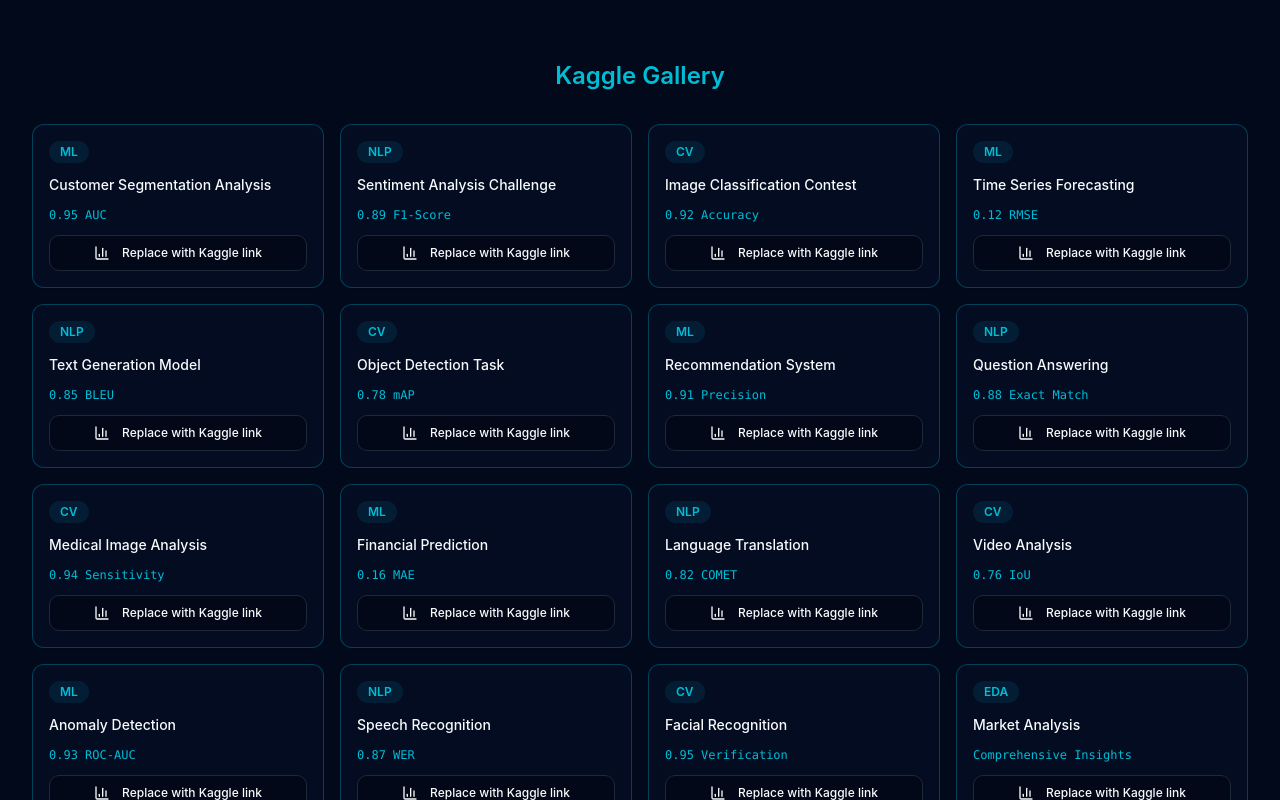
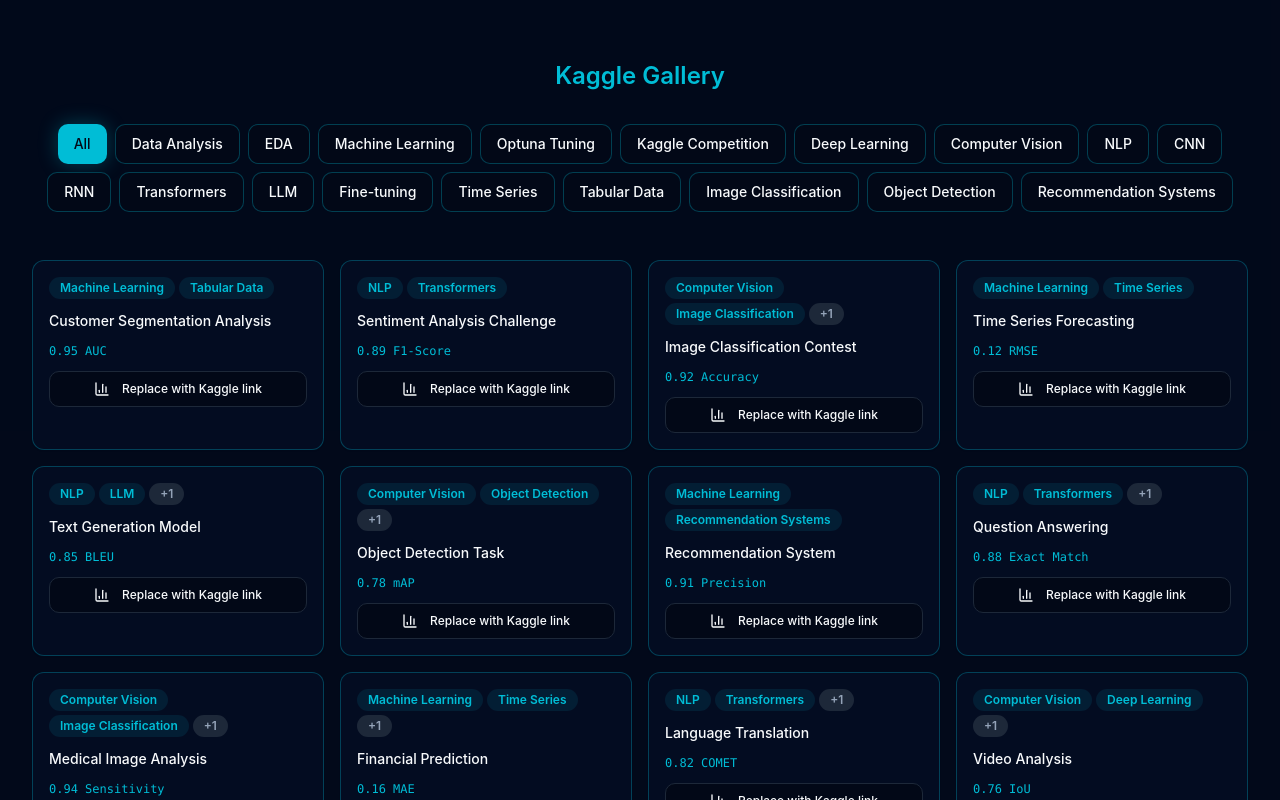
Before and after one commit to muhammadibrahim313/ibrahim-qasmi, a React (Vite) app: page / in a window 1280 px wide. Shown: the part 3380-4180 px from the top of the page. Built offline with nearby package versions, Linux system fonts and the light colour scheme.

Commit message:
feat: Add Kaggle gallery filters

```diff
--- a/src/components/Projects.tsx
+++ b/src/components/Projects.tsx
@@ -6,8 +6,16 @@ import { Badge } from '@/components/ui/badge';
 
 const Projects = () => {
   const [activeFilter, setActiveFilter] = useState('All');
+  const [kaggleFilter, setKaggleFilter] = useState('All');
 
   const filters = ['All', 'NLP', 'CV', 'ML', 'EDA', 'Web Dev'];
+
+  const kaggleFilters = [
+    'All', 'Data Analysis', 'EDA', 'Machine Learning', 'Optuna Tuning',
+    'Kaggle Competition', 'Deep Learning', 'Computer Vision', 'NLP', 'CNN',
+    'RNN', 'Transformers', 'LLM', 'Fine-tuning', 'Time Series', 'Tabular Data',
+    'Image Classification', 'Object Detection', 'Recommendation Systems'
+  ];
 
   const projects = [
     {
@@ -80,35 +88,40 @@ const Projects = () => {
   ];
 
   const kagglePlaceholders = [
-    { title: "Customer Segmentation Analysis", domain: "ML", metric: "0.95 AUC" },
-    { title: "Sentiment Analysis Challenge", domain: "NLP", metric: "0.89 F1-Score" },
-    { title: "Image Classification Contest", domain: "CV", metric: "0.92 Accuracy" },
-    { title: "Time Series Forecasting", domain: "ML", metric: "0.12 RMSE" },
-    { title: "Text Generation Model", domain: "NLP", metric: "0.85 BLEU" },
-    { title: "Object Detection Task", domain: "CV", metric: "0.78 mAP" },
-    { title: "Recommendation System", domain: "ML", metric: "0.91 Precision" },
-    { title: "Question Answering", domain: "NLP", metric: "0.88 Exact Match" },
-    { title: "Medical Image Analysis", domain: "CV", metric: "0.94 Sensitivity" },
-    { title: "Financial Prediction", domain: "ML", metric: "0.16 MAE" },
-    { title: "Language Translation", domain: "NLP", metric: "0.82 COMET" },
-    { title: "Video Analysis", domain: "CV", metric: "0.76 IoU" },
-    { title: "Anomaly Detection", domain: "ML", metric: "0.93 ROC-AUC" },
-    { title: "Speech Recognition", domain: "NLP", metric: "0.87 WER" },
-    { title: "Facial Recognition", domain: "CV", metric: "0.95 Verification" },
-    { title: "Market Analysis", domain: "EDA", metric: "Comprehensive Insights" },
-    { title: "Social Media Analytics", domain: "EDA", metric: "Interactive Dashboard" },
-    { title: "Sales Forecasting", domain: "EDA", metric: "Business Intelligence" },
-    { title: "Customer Behavior Study", domain: "EDA", metric: "Actionable Insights" },
-    { title: "Performance Metrics", domain: "EDA", metric: "Statistical Analysis" }
+    { title: "Customer Segmentation Analysis", categories: ["Machine Learning", "Tabular Data"], metric: "0.95 AUC" },
+    { title: "Sentiment Analysis Challenge", categories: ["NLP", "Transformers"], metric: "0.89 F1-Score" },
+    { title: "Image Classification Contest", categories: ["Computer Vision", "Image Classification", "CNN"], metric: "0.92 Accuracy" },
+    { title: "Time Series Forecasting", categories: ["Machine Learning", "Time Series"], metric: "0.12 RMSE" },
+    { title: "Text Generation Model", categories: ["NLP", "LLM", "Transformers"], metric: "0.85 BLEU" },
+    { title: "Object Detection Task", categories: ["Computer Vision", "Object Detection", "Deep Learning"], metric: "0.78 mAP" },
+    { title: "Recommendation System", categories: ["Machine Learning", "Recommendation Systems"], metric: "0.91 Precision" },
+    { title: "Question Answering", categories: ["NLP", "Transformers", "LLM"], metric: "0.88 Exact Match" },
+    { title: "Medical Image Analysis", categories: ["Computer Vision", "Image Classification", "CNN"], metric: "0.94 Sensitivity" },
+    { title: "Financial Prediction", categories: ["Machine Learning", "Time Series", "Tabular Data"], metric: "0.16 MAE" },
+    { title: "Language Translation", categories: ["NLP", "Transformers", "LLM"], metric: "0.82 COMET" },
+    { title: "Video Analysis", categories: ["Computer Vision", "Deep Learning", "CNN"], metric: "0.76 IoU" },
+    { title: "Anomaly Detection", categories: ["Machine Learning", "Tabular Data"], metric: "0.93 ROC-AUC" },
+    { title: "Speech Recognition", categories: ["NLP", "RNN", "Deep Learning"], metric: "0.87 WER" },
+    { title: "Facial Recognition", categories: ["Computer Vision", "Image Classification", "CNN"], metric: "0.95 Verification" },
+    { title: "Market Analysis", categories: ["Data Analysis", "EDA"], metric: "Comprehensive Insights" },
+    { title: "Social Media Analytics", categories: ["Data Analysis", "EDA", "NLP"], metric: "Interactive Dashboard" },
+    { title: "Sales Forecasting", categories: ["Data Analysis", "Time Series"], metric: "Business Intelligence" },
+    { title: "Customer Behavior Study", categories: ["Data Analysis", "EDA"], metric: "Actionable Insights" },
+    { title: "Performance Metrics", categories: ["Data Analysis", "EDA"], metric: "Statistical Analysis" },
+    { title: "Hyperparameter Optimization", categories: ["Optuna Tuning", "Machine Learning"], metric: "15% Performance Boost" },
+    { title: "Competition Winner - Tabular", categories: ["Kaggle Competition", "Tabular Data", "Machine Learning"], metric: "Gold Medal" },
+    { title: "BERT Fine-tuning", categories: ["Fine-tuning", "NLP", "Transformers"], metric: "0.94 F1-Score" },
+    { title: "CNN Architecture Design", categories: ["CNN", "Deep Learning", "Computer Vision"], metric: "0.89 Accuracy" },
+    { title: "RNN Stock Prediction", categories: ["RNN", "Time Series", "Deep Learning"], metric: "0.23 MSE" }
   ];
 
   const filteredProjects = activeFilter === 'All'
     ? projects
     : projects.filter(project => project.domain === activeFilter);
 
-  const filteredKaggle = activeFilter === 'All'
+  const filteredKaggle = kaggleFilter === 'All'
     ? kagglePlaceholders
-    : kagglePlaceholders.filter(project => project.domain === activeFilter);
+    : kagglePlaceholders.filter(project => project.categories.includes(kaggleFilter));
 
   return (
     <section id="projects" className="section-padding bg-card/30">
@@ -214,6 +227,23 @@ const Projects = () => {
             <h3 className="text-2xl font-semibold text-primary mb-8 text-center">
               Kaggle Gallery
             </h3>
+
+            {/* Kaggle Filter Tabs */}
+            <div className="flex flex-wrap justify-center gap-2 mb-12">
+              {kaggleFilters.map((filter) => (
+                <Button
+                  key={filter}
+                  variant={kaggleFilter === filter ? "default" : "outline"}
+                  onClick={() => setKaggleFilter(filter)}
+                  className={kaggleFilter === filter
+                    ? "bg-primary text-primary-foreground neon-glow"
+                    : "border-primary/30 text-foreground hover:bg-primary/10"
+                  }
+                >
+                  {filter}
+                </Button>
+              ))}
+            </div>
             <div className="grid md:grid-cols-2 lg:grid-cols-4 gap-4">
               {filteredKaggle.map((project, index) => (
                 <Card
@@ -222,8 +252,13 @@ const Projects = () => {
                   style={{ animationDelay: `${index * 0.05}s` }}
                 >
                   <div className="space-y-3">
-                    <div className="flex justify-between items-start">
-                      <Badge className="bg-primary/10 text-primary text-xs">{project.domain}</Badge>
+                    <div className="flex flex-wrap gap-1">
+                      {project.categories.slice(0, 2).map((category) => (
+                        <Badge key={category} className="bg-primary/10 text-primary text-xs">{category}</Badge>
+                      ))}
+                      {project.categories.length > 2 && (
+                        <Badge className="bg-muted text-muted-foreground text-xs">+{project.categories.length - 2}</Badge>
+                      )}
                     </div>
                     <h4 className="text-sm font-medium text-foreground line-clamp-2">{project.title}</h4>
                     <div className="text-xs text-primary font-mono">{project.metric}</div>
```
